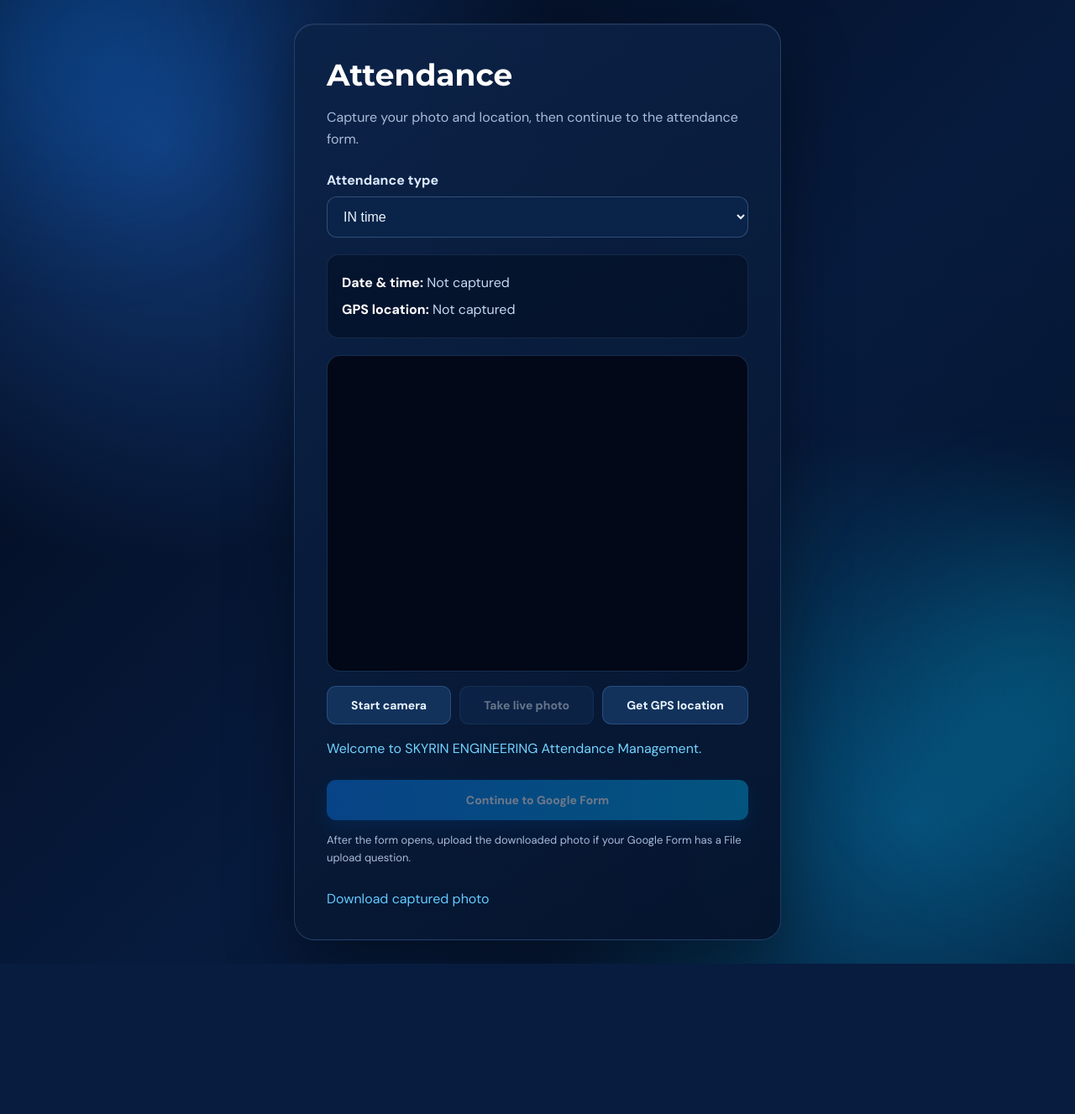
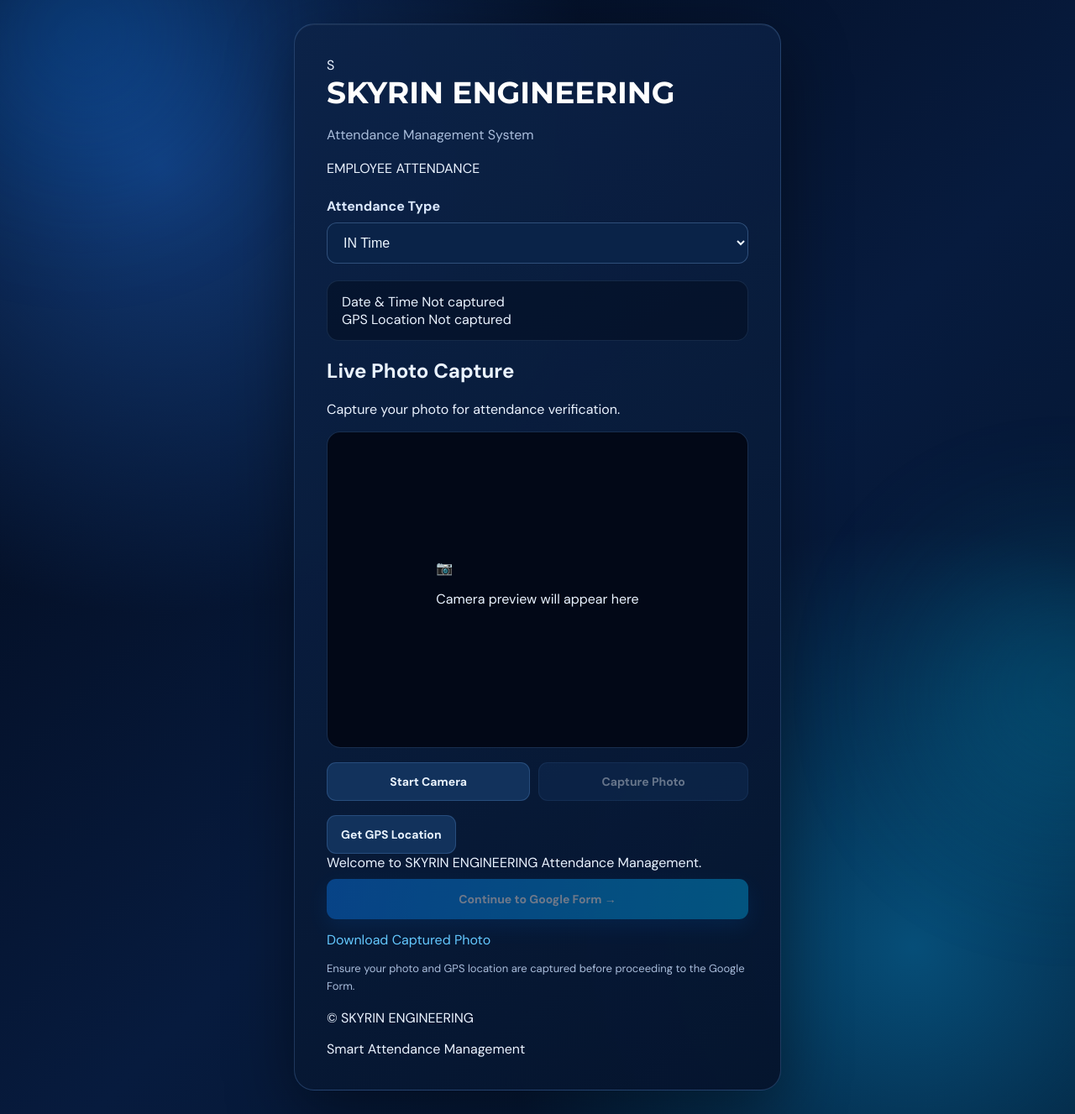
Before and after one commit to vishwasarve-cmd/attendance-portal, a Flask app: page / in a window 1280 px wide. Shown: the whole page at 84% size. Before the commit the page ends 1148 px from the top, so only its background shows below. Run offline with Flask 3, Linux system fonts and the light colour scheme.

Commit message:
Update index.html

```diff
--- a/templates/index.html
+++ b/templates/index.html
@@ -1,19 +1,27 @@
 
 <!DOCTYPE html>
 <html lang="en">
+
 <head>
     <meta charset="UTF-8">
-    <meta name="viewport" content="width=device-width, initial-scale=1">
-    <title>SKYRIN ENGINEERING | Attendance</title>
+    <meta name="viewport" content="width=device-width, initial-scale=1.0">
 
-    <link rel="stylesheet" href="{{ url_for('static', filename='style.css') }}">
+    <title>SKYRIN ENGINEERING | Attendance Manager</title>
+
+    <link rel="stylesheet"
+          href="{{ url_for('static', filename='style.css') }}">
 </head>
 
 <body class="splash-active">
 
-    <!-- SKYRIN ENGINEERING INTRO -->
+    <!-- =====================================
+         SKYRIN ENGINEERING INTRO SCREEN
+    ====================================== -->
+
     <div id="introScreen" class="intro-screen">
+
         <div class="intro-content">
+
             <div class="intro-mark">S</div>
 
             <p class="intro-kicker">WELCOME TO</p>
@@ -30,85 +38,251 @@
             <div class="intro-loader">
                 <span></span>
             </div>
-        </div>
+
         </div>
 
-    <!-- MAIN ATTENDANCE WEBSITE -->
-    <main class="card">
+    </div>
 
-        <h1>Attendance</h1>
 
-        <p class="muted">
-            Capture your photo and location, then continue to the attendance form.
+    <!-- =====================================
+         MAIN ATTENDANCE WEBSITE
+    ====================================== -->
+
+    <main class="card" id="attendanceApp">
+
+        <header class="page-header">
+
+            <div class="brand-mark">S</div>
+
+            <div>
+                <h1>SKYRIN ENGINEERING</h1>
+                <p class="muted">Attendance Management System</p>
+            </div>
+
+        </header>
+
+
+        <div class="section-heading">
+
+            <span class="live-indicator"></span>
+
+            <span>EMPLOYEE ATTENDANCE</span>
+
+        </div>
+
+
+        <!-- ATTENDANCE TYPE -->
+
+        <div class="form-group">
+
+            <label for="attendanceType">
+                Attendance Type
+            </label>
+
+            <select id="attendanceType">
+
+                <option value="IN">IN Time</option>
+
+                <option value="OUT">OUT Time</option>
+
+            </select>
+
+        </div>
+
+
+        <!-- DATE AND TIME -->
+
+        <div class="details">
+
+            <div class="detail-item">
+
+                <span class="detail-label">
+                    Date &amp; Time
+                </span>
+
+                <span id="dateTime">
+                    Not captured
+                </span>
+
+            </div>
+
+
+            <div class="detail-item">
+
+                <span class="detail-label">
+                    GPS Location
+                </span>
+
+                <span id="location">
+                    Not captured
+                </span>
+
+            </div>
+
+        </div>
+
+
+        <!-- CAMERA SECTION -->
+
+        <section class="camera-section">
+
+            <div class="camera-heading">
+
+                <h2>Live Photo Capture</h2>
+
+                <p>
+                    Capture your photo for attendance verification.
                 </p>
 
-        <label for="attendanceType">Attendance type</label>
+            </div>
 
-        <select id="attendanceType">
-            <option value="IN">IN time</option>
-            <option value="OUT">OUT time</option>
-        </select>
-
-        <section class="details">
-            <p>
-                <strong>Date &amp; time:</strong>
-                <span id="dateTime">Not captured</span>
-            </p>
-
-            <p>
-                <strong>GPS location:</strong>
-                <span id="location">Not captured</span>
-            </p>
-        </section>
 
             <div class="camera-wrap">
-            <video id="camera" autoplay playsinline muted></video>
 
-            <canvas id="canvas" hidden></canvas>
+                <video
+                    id="camera"
+                    autoplay
+                    playsinline
+                    muted
+                    hidden>
+                </video>
+
+
+                <canvas
+                    id="canvas"
+                    hidden>
+                </canvas>
+
 
                 <img
                     id="photoPreview"
                     alt="Captured attendance photo"
-                hidden
-            >
+                    hidden>
+
+
+                <div class="camera-placeholder" id="cameraPlaceholder">
+
+                    <div class="camera-icon">📷</div>
+
+                    <p>Camera preview will appear here</p>
+
                 </div>
 
+            </div>
+
+
+            <!-- CAMERA BUTTONS -->
+
             <div class="actions">
-            <button id="startCamera" type="button">
-                Start camera
+
+                <button
+                    id="startCamera"
+                    type="button">
+
+                    Start Camera
+
                 </button>
 
-            <button id="capturePhoto" type="button" disabled>
-                Take live photo
+
+                <button
+                    id="capturePhoto"
+                    type="button"
+                    disabled>
+
+                    Capture Photo
+
                 </button>
 
-            <button id="getLocation" type="button">
-                Get GPS location
-            </button>
             </div>
 
-        <p id="status" class="status" aria-live="polite"></p>
+        </section>
 
-        <button id="continueForm" class="primary" type="button" disabled>
-            Continue to Google Form
+
+        <!-- GPS SECTION -->
+
+        <section class="location-section">
+
+            <button
+                id="getLocation"
+                type="button">
+
+                Get GPS Location
+
             </button>
 
+        </section>
+
+
+        <!-- STATUS MESSAGE -->
+
+        <div
+            id="status"
+            class="status-box"
+            role="status"
+            aria-live="polite">
+
+            Welcome to SKYRIN ENGINEERING.
+
+        </div>
+
+
+        <!-- GOOGLE FORM BUTTON -->
+
+        <button
+            id="continueForm"
+            class="primary"
+            type="button"
+            disabled>
+
+            Continue to Google Form →
+
+        </button>
+
+
+        <!-- PHOTO DOWNLOAD -->
+
+        <a
+            id="downloadPhoto"
+            hidden
+            download="SKYRIN_Attendance_Photo.jpg">
+
+            Download Captured Photo
+
+        </a>
+
+
         <p class="hint">
-            After the form opens, upload the downloaded photo if your
-            Google Form has a File upload question.
+
+            Ensure your photo and GPS location are captured before
+            proceeding to the Google Form.
+
         </p>
 
-        <a id="downloadPhoto" hidden download="attendance-photo.jpg">
-            Download captured photo
-        </a>
+
+        <footer class="footer">
+
+            <p>© SKYRIN ENGINEERING</p>
+
+            <span>Smart Attendance Management</span>
+
+        </footer>
 
     </main>
 
-    <!-- JAVASCRIPT -->
+
+    <!-- =====================================
+         JAVASCRIPT FILE
+    ====================================== -->
+
     <script src="{{ url_for('static', filename='app.js') }}"></script>
 
-    <!-- 3 SECOND INTRO TIMER -->
+
+    <!-- =====================================
+         THREE SECOND INTRO TIMER
+    ====================================== -->
+
     <script>
+
         document.addEventListener("DOMContentLoaded", function () {
 
             const intro = document.getElementById("introScreen");
@@ -117,18 +291,22 @@
 
             setTimeout(function () {
 
+                intro.classList.add("intro-hidden");
+
                 document.body.classList.remove("splash-active");
 
-                intro.classList.add("intro-hidden");
+                setTimeout(function () {
 
-                setTimeout(function () {
                     intro.remove();
+
                 }, 750);
 
             }, 3000);
 
         });
+
     </script>
 
 </body>
+
 </html>
```
Lines whose indentation alone changed are shown as unchanged.
